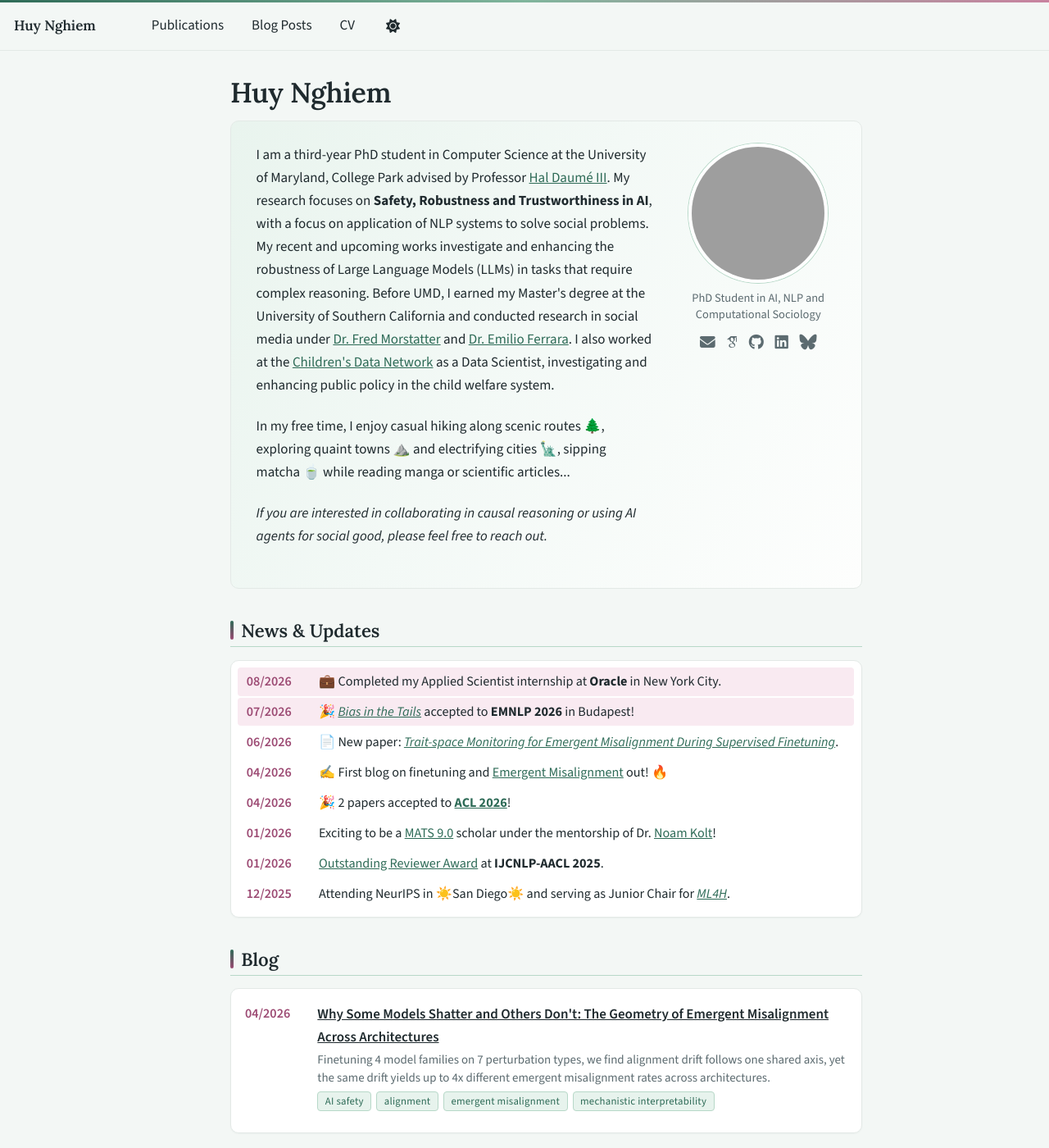
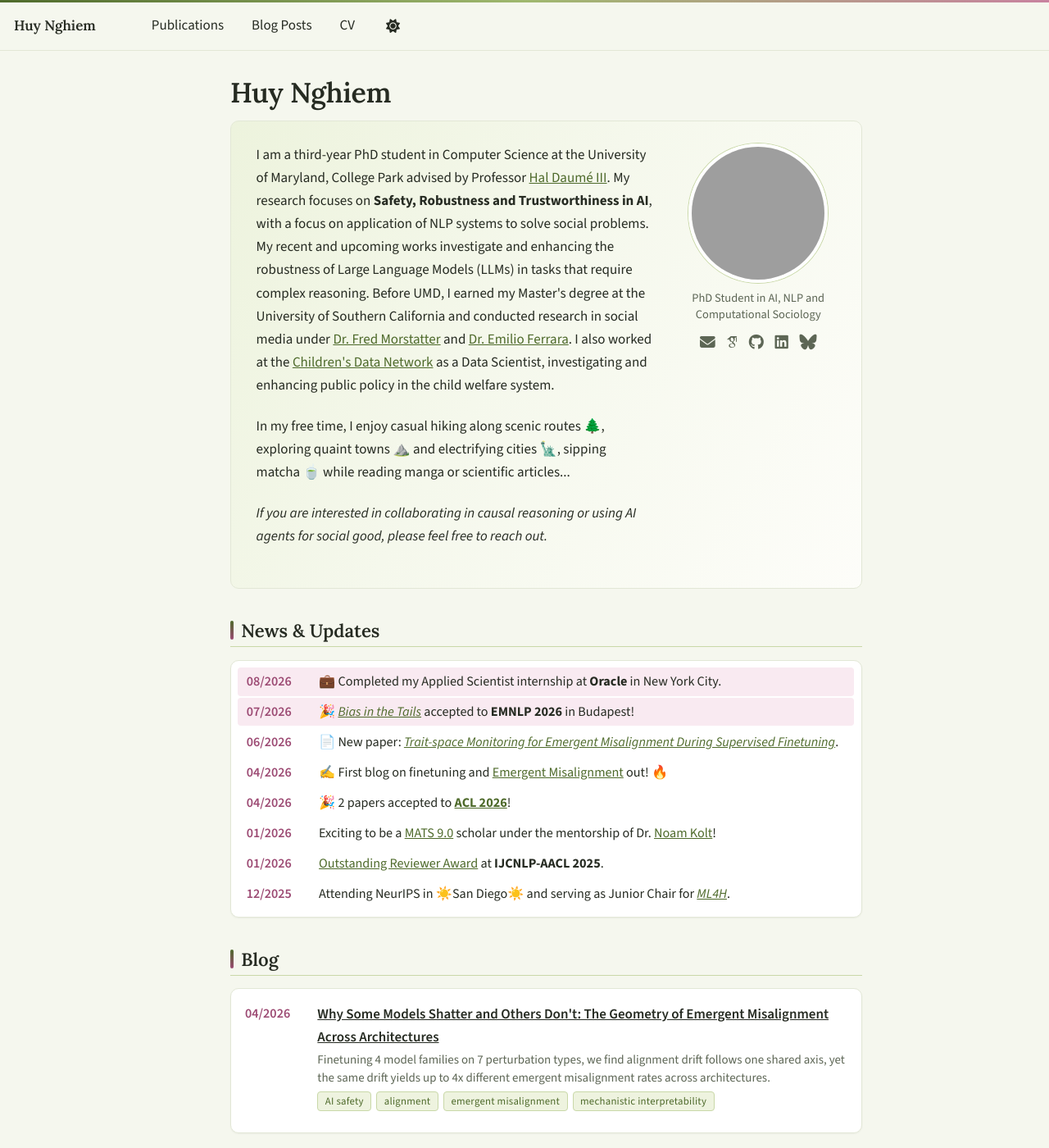
Before and after one commit to hnghiem-nlp/hnghiem-nlp.github.io, a Jekyll site: the page built from _pages/about.md, in a window 1280 px wide and 1400 px high. Shown: the whole window at 82% size. Built offline with Jekyll 4.4.1, drawn with Linux system fonts in a browser that asks for light colours; some web fonts are replaced; a script that is not in the unit is left out; grey boxes are pictures that could not be loaded.

Commit message:
Shift green palette from emerald to matcha
Warm the primary green toward yellow-green matcha tones across text,
badges, panels, page background, stripe and dark mode. All text colors
keep WCAG AA contrast on their backgrounds.

Co-Authored-By: Claude Opus 5 (1M context) <noreply@anthropic.com>

```diff
--- a/_includes/head/custom.html
+++ b/_includes/head/custom.html
@@ -4,7 +4,7 @@
 <link rel="preconnect" href="https://fonts.googleapis.com">
 <link rel="preconnect" href="https://fonts.gstatic.com" crossorigin>
 <link href="https://fonts.googleapis.com/css2?family=Lora:wght@500;600;700&family=Source+Sans+3:ital,wght@0,400;0,500;0,600;0,700;1,400&display=swap" rel="stylesheet">
-<link rel="stylesheet" href="{{ '/assets/css/custom.css' | relative_url }}?v=8">
+<link rel="stylesheet" href="{{ '/assets/css/custom.css' | relative_url }}?v=9">
 
 
 <!-- Support for Academicons -->
@@ -17,6 +17,6 @@
 <link rel="icon" type="image/png" href="{{ base_path }}/images/favicon-192x192.png" sizes="192x192"/>
 <link rel="manifest" href="{{ base_path }}/images/manifest.json"/>
 <link rel="icon" href="/images/favicon.ico"/>
-<meta name="theme-color" content="#f3f7f5"/>
+<meta name="theme-color" content="#f5f7ee"/>
 
 <!-- end custom head snippets -->
--- a/assets/css/custom.css
+++ b/assets/css/custom.css
@@ -1,31 +1,31 @@
 /* ==========================================================================
-   Emerald & Rose — professional pastel theme
+   Matcha & Rose — professional pastel theme
    Pastels are used for surfaces only; text uses the deep variants.
    ========================================================================== */
 
 /* ===== Palette ===== */
 :root {
-    --ink: #1f2a2e;             /* body text */
-    --muted: #5c6b70;           /* secondary text */
-    --rule: #e3e9e6;            /* hairline dividers */
+    --ink: #262b22;             /* body text: warm charcoal */
+    --muted: #5d6655;           /* secondary text */
+    --rule: #e2e7d6;            /* hairline dividers */
 
-    --primary: #2e6b57;         /* muted emerald: links, rules */
-    --primary-hover: #214f40;
-    --primary-mid: #b7d8c8;     /* sage */
-    --primary-pastel: #e7f3ed;  /* mint mist */
+    --primary: #4e6a2b;         /* deep matcha: links, rules */
+    --primary-hover: #3c5320;
+    --primary-mid: #c9d8a8;     /* whisked matcha */
+    --primary-pastel: #eef3df;  /* matcha latte foam */
 
     --accent: #9c4a73;          /* dusty raspberry: awards, dates, own name */
     --accent-mid: #e9c3d6;      /* mauve pink */
     --accent-pastel: #f9eaf1;   /* blush */
 
-    --bg: #f3f7f5;              /* soft mint-gray page */
+    --bg: #f5f7ee;              /* soft matcha-cream page */
     --surface: #ffffff;         /* panels sit on the page like paper */
-    --hero-gradient: linear-gradient(120deg, #e9f4ee 0%, #f3f9f6 45%, #fdfefd 100%);
-    --brand-stripe: linear-gradient(90deg, #2e6b57 0%, #7fb59c 50%, #c8829f 100%);
+    --hero-gradient: linear-gradient(120deg, #edf3dd 0%, #f5f8ec 45%, #fdfdf9 100%);
+    --brand-stripe: linear-gradient(90deg, #4e6a2b 0%, #9fb86e 50%, #c8829f 100%);
 
     /* Map onto the AcademicPages theme variables */
     --global-bg-color: var(--bg);
-    --global-footer-bg-color: #e6efeb;
+    --global-footer-bg-color: #e9eedb;
     --global-border-color: var(--rule);
     --global-text-color: var(--ink);
     --global-text-color-light: var(--muted);
@@ -37,27 +37,27 @@
 }
 
 html[data-theme="dark"] {
-    --ink: #e4ebe8;
-    --muted: #9fb0aa;
-    --rule: #2a3733;
+    --ink: #e6e9dc;
+    --muted: #a8af99;
+    --rule: #2e3526;
 
-    --primary: #8fd1b5;
-    --primary-hover: #b7e5d1;
-    --primary-mid: #3d6b5b;
-    --primary-pastel: #1c2a26;
+    --primary: #b5d08a;
+    --primary-hover: #cfe2af;
+    --primary-mid: #55663a;
+    --primary-pastel: #252d1d;
 
     --accent: #eeb0cd;
     --accent-mid: #6e3d56;
     --accent-pastel: #2c1f26;
 
-    --bg: #121917;
-    --surface: #19221f;
-    --hero-gradient: linear-gradient(120deg, #1b2a25 0%, #1a2521 50%, #19221f 100%);
-    --brand-stripe: linear-gradient(90deg, #8fd1b5 0%, #5f9c86 50%, #d08aab 100%);
+    --bg: #151812;
+    --surface: #1c2118;
+    --hero-gradient: linear-gradient(120deg, #242c1b 0%, #1f251a 50%, #1c2118 100%);
+    --brand-stripe: linear-gradient(90deg, #b5d08a 0%, #7f9658 50%, #d08aab 100%);
 
     --global-base-color: var(--bg);
     --global-bg-color: var(--bg);
-    --global-footer-bg-color: #0f1513;
+    --global-footer-bg-color: #11140f;
     --global-border-color: var(--rule);
     --global-dark-border-color: var(--rule);
     --global-text-color: var(--ink);
@@ -263,7 +263,7 @@ a:hover {
     background: var(--surface);
     border: 1px solid var(--rule);
     border-radius: 10px;
-    box-shadow: 0 1px 2px rgba(31, 42, 46, 0.04);
+    box-shadow: 0 1px 2px rgba(38, 43, 34, 0.05);
 }
 
 /* ===== News ===== */
```
